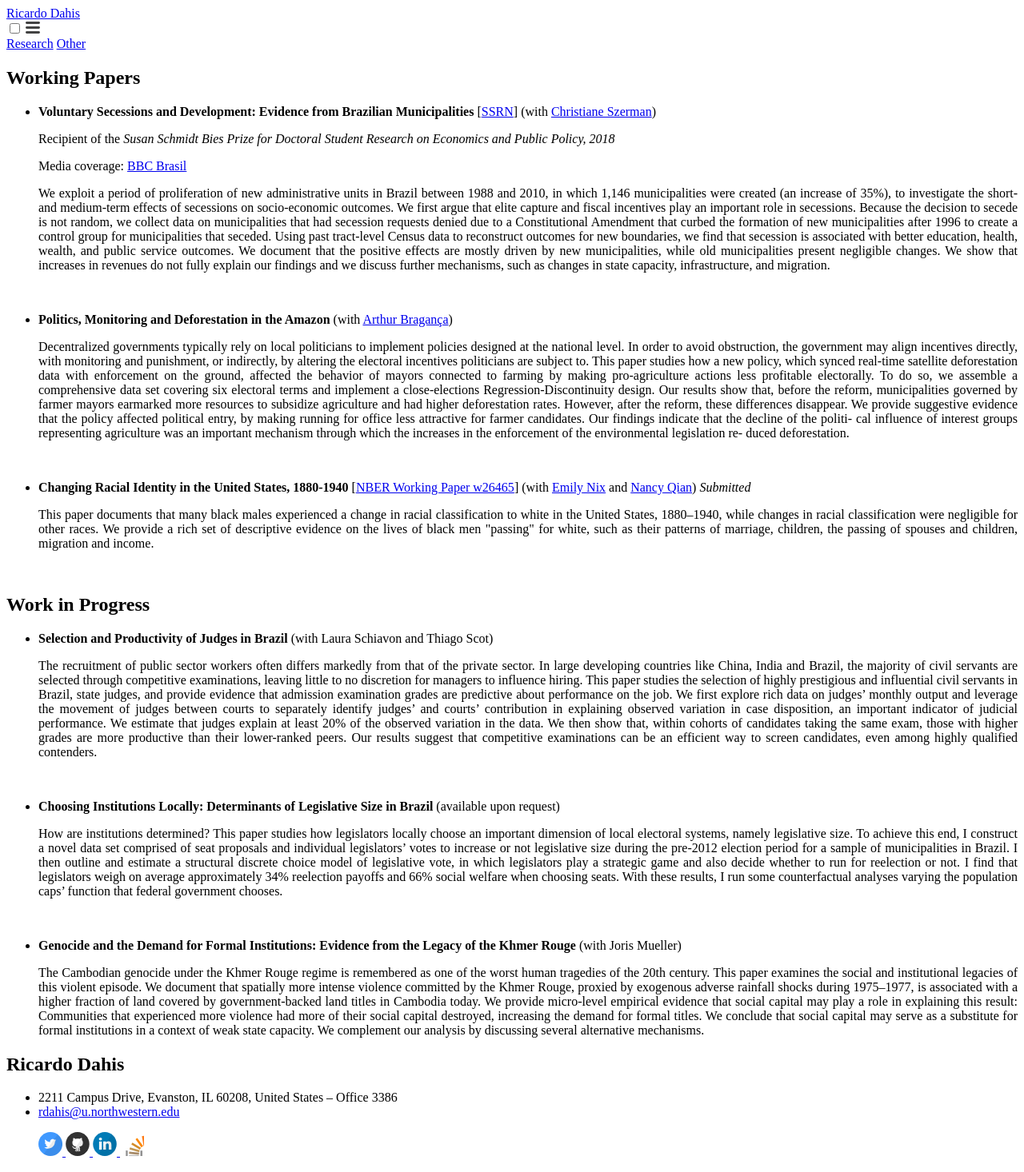
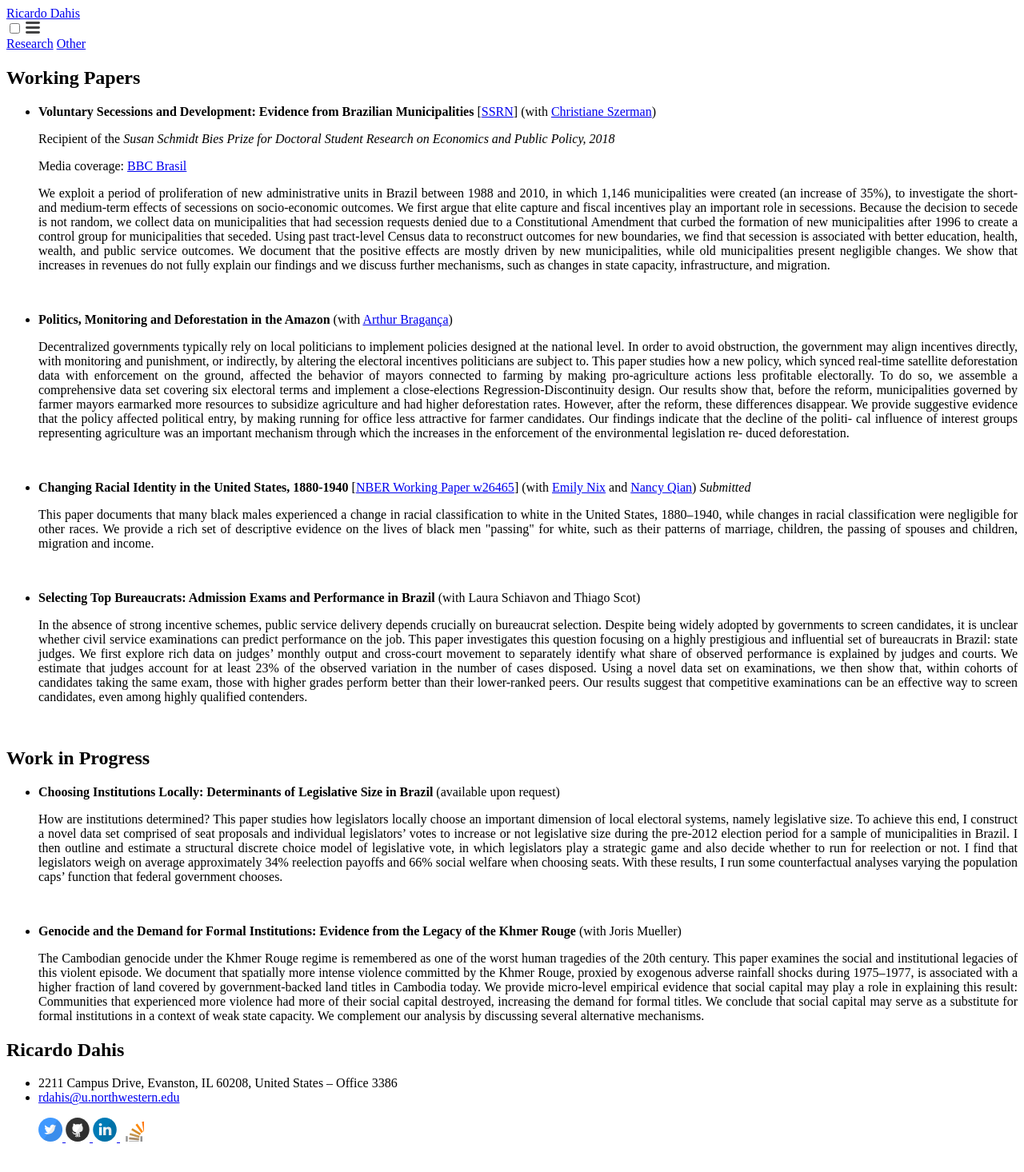
Before and after one commit to rdahis/rdahis.github.io, a Jekyll site: the page built from 1-research.md, in a window 1280 px wide. Shown: the whole page at 80% size. Built offline with Jekyll 4.4.1, drawn with Linux system fonts in a browser that asks for light colours; a script that is not in the unit is left out.

Commit message:
Updates judges paper.

```diff
--- a/1-research.md
+++ b/1-research.md
@@ -25,14 +25,14 @@ permalink: /research/
    <p style="text-align: justify;"> This paper documents that many black males experienced a change in racial classification to white in the United States, 1880–1940, while changes in racial classification were negligible for other races. We provide a rich set of descriptive evidence on the lives of black men "passing" for white, such as their patterns of marriage, children, the passing of spouses and children, migration and income. </p>
 
 <br>
+- **Selecting Top Bureaucrats: Admission Exams and Performance in Brazil** (with Laura Schiavon and Thiago Scot)
+
+   <p style="text-align: justify;"> In the absence of strong incentive schemes, public service delivery depends crucially on bureaucrat selection. Despite being widely adopted by governments to screen candidates, it is unclear whether civil service examinations can predict performance on the job. This paper investigates this question focusing on a highly prestigious and influential set of bureaucrats in Brazil: state judges. We first explore rich data on judges’ monthly output and cross-court movement to separately identify what share of observed performance is explained by judges and courts. We estimate that judges account for at least 23% of the observed variation in the number of cases disposed. Using a novel data set on examinations, we then show that, within cohorts of candidates taking the same exam, those with higher grades perform better than their lower-ranked peers. Our results suggest that competitive examinations can be an effective way to screen candidates, even among highly qualified contenders. </p>
+
+<br>
 
 # Work in Progress
 
-- **Selection and Productivity of Judges in Brazil** (with Laura Schiavon and Thiago Scot)
-
-   <p style="text-align: justify;"> The recruitment of public sector workers often differs markedly from that of the private sector. In large developing countries like China, India and Brazil, the majority of civil servants are selected through competitive examinations, leaving little to no discretion for managers to influence hiring. This paper studies the selection of highly prestigious and influential civil servants in Brazil, state judges, and provide evidence that admission examination grades are predictive about performance on the job. We first explore rich data on judges’ monthly output and leverage the movement of judges between courts to separately identify judges’ and courts’ contribution in explaining observed variation in case disposition, an important indicator of judicial performance. We estimate that judges explain at least 20% of the observed variation in the data. We then show that, within cohorts of candidates taking the same exam, those with higher grades are more productive than their lower-ranked peers. Our results suggest that competitive examinations can be an efficient way to screen candidates, even among highly qualified contenders. </p>
-
-<br>
 - **Choosing Institutions Locally: Determinants of Legislative Size in Brazil** (available upon request)
 
    <p style="text-align: justify;"> How are institutions determined? This paper studies how legislators locally choose an important dimension of local electoral systems, namely legislative size. To achieve this end, I construct a novel data set comprised of seat proposals and individual legislators’ votes to increase or not legislative size during the pre-2012 election period for a sample of municipalities in Brazil. I then outline and estimate a structural discrete choice model of legislative vote, in which legislators play a strategic game and also decide whether to run for reelection or not. I find that legislators weigh on average approximately 34% reelection payoffs and 66% social welfare when choosing seats. With these results, I run some counterfactual analyses varying the population caps’ function that federal government chooses. </p>
```
